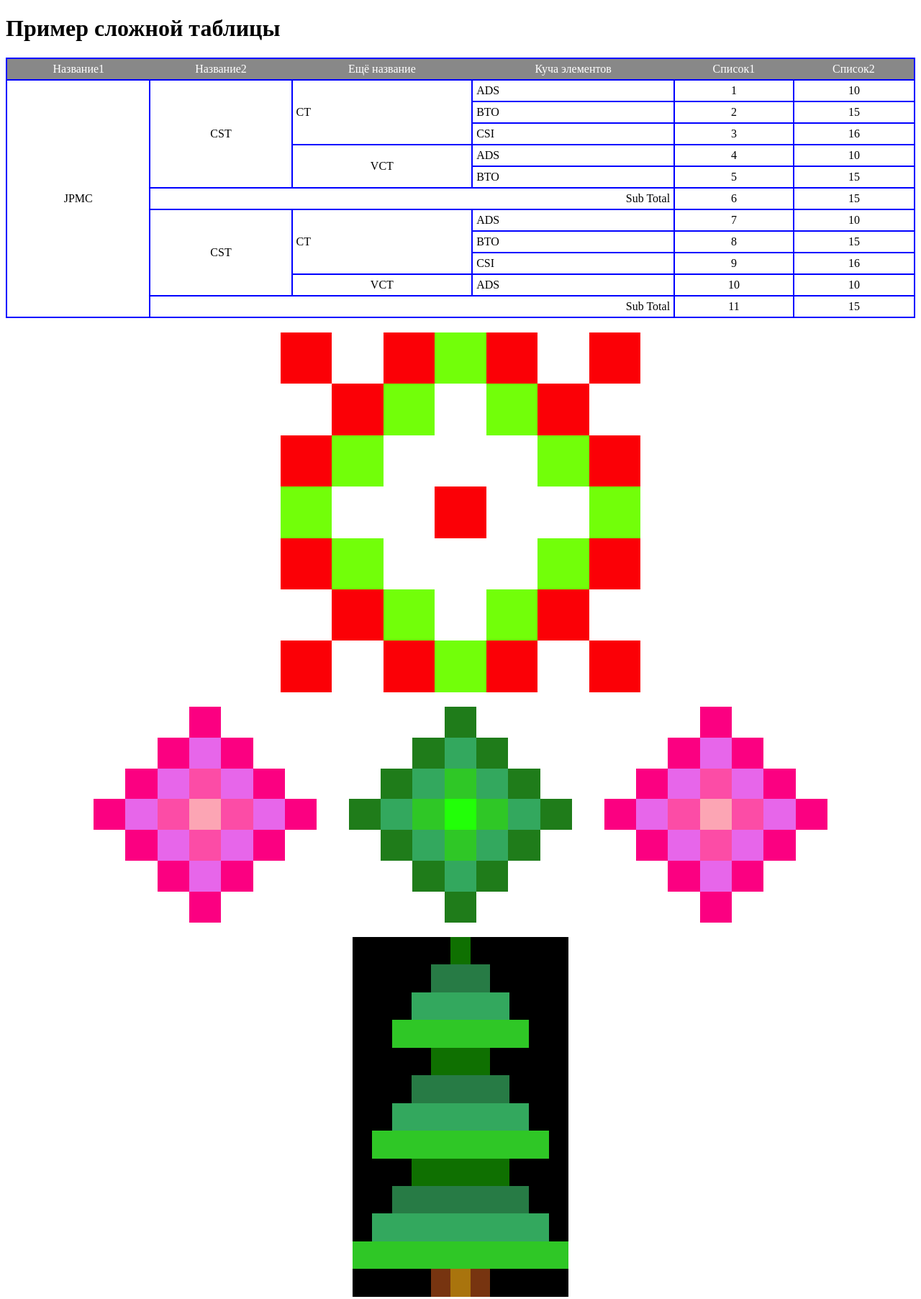
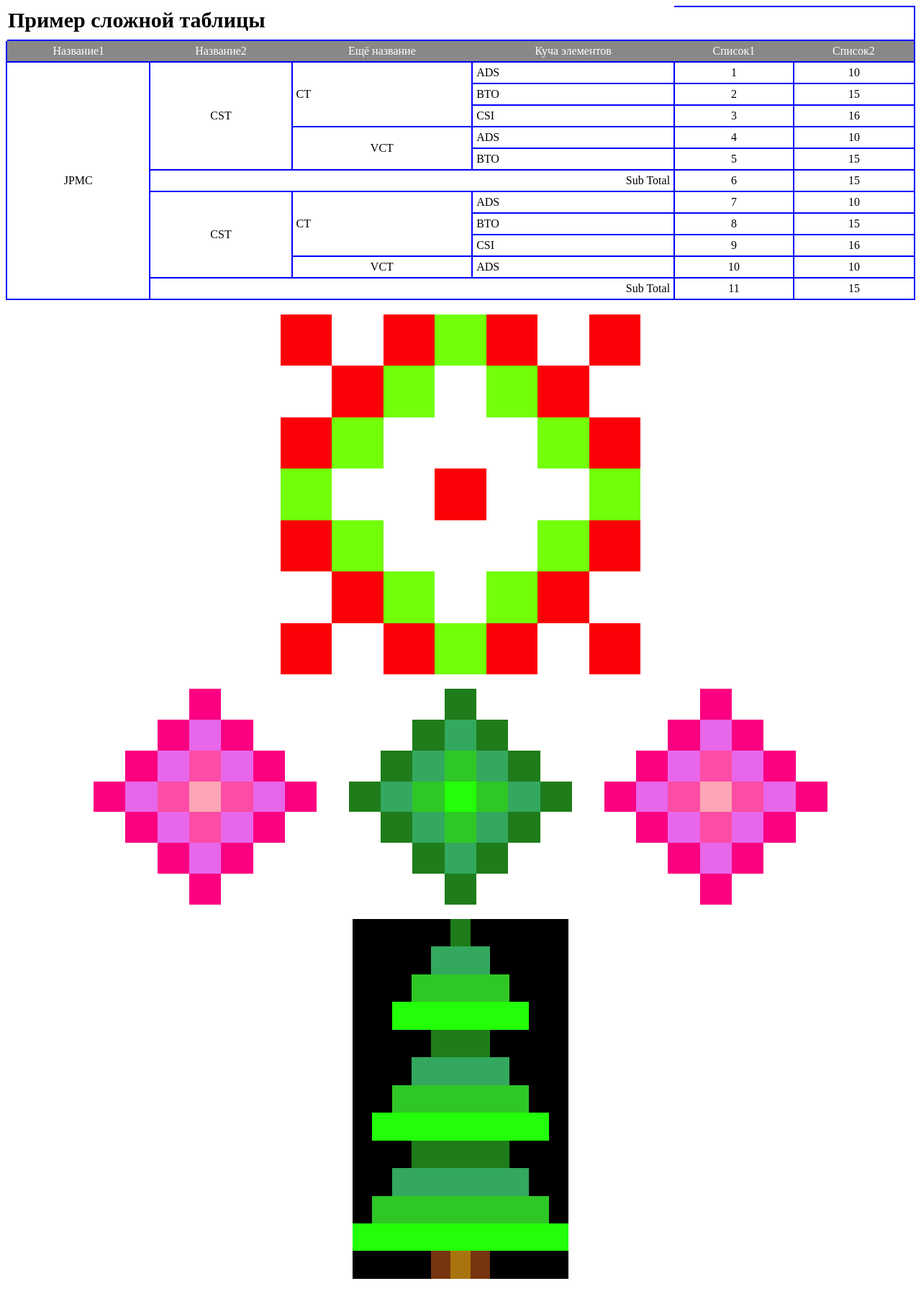
Before and after one commit to VeronicStanevich/task1, a plain HTML site: page task4/table-test-2/table-test-2.html in a window 1280 px wide. Shown: the whole page at 72% size. Drawn offline with Linux system fonts and the light colour scheme.

Commit message:
feat: change colors

```diff
--- a/task4/table-test-2/table-test-2.html
+++ b/task4/table-test-2/table-test-2.html
@@ -7,10 +7,9 @@
         .table-first {
             width: 100%;
             border-collapse: collapse;
-            border: 2px solid blue;
         }
 
-        th, td {
+        tr, td {
             padding: 5px;
             text-align: center;
             border-right: none;
@@ -22,7 +21,6 @@
 
         .main-row {
             color: #ffffff;
-            border: 2px solid blue;
             background-color: #888888;
         }
 
@@ -32,6 +30,14 @@
 
         .right-position {
             text-align: right;
+        }
+
+        th {
+            border-top: 2px solid white;
+            border-left: 2px solid white;
+            font-size: 30px;
+            text-align: left;
+            padding-bottom: 10px;
         }
 
         .first-color-table {
@@ -81,19 +87,19 @@
             background-color: rgb(252, 165, 180);
         }
 
-        .second-color-table__green1 {
+        .second-color-table__green1, .third-color-table__green1 {
             background-color: rgb(31, 124, 26);
         }
 
-        .second-color-table__green2 {
+        .second-color-table__green2, .third-color-table__green2 {
             background-color: rgb(51, 168, 94);
         }
 
-        .second-color-table__green3 {
+        .second-color-table__green3, .third-color-table__green3 {
             background-color: rgb(47, 199, 38);
         }
 
-        .second-color-table__green4 {
+        .second-color-table__green4, .third-color-table__green4 {
             background-color: rgb(34, 255, 8);
         }
 
@@ -110,22 +116,6 @@
             background-color: rgb(0, 0, 0);
         }
 
-        .third-color-table__green1 {
-            background-color: rgb(15, 112, 1);
-        }
-
-        .third-color-table__green2 {
-            background-color: rgb(39, 123, 69);
-        }
-
-        .third-color-table__green3 {
-            background-color: rgb(51, 168, 94);
-        }
-
-        .third-color-table__green4 {
-            background-color: rgb(47, 199, 38);
-        }
-
         .third-color-table__brown1 {
             background-color: rgb(119, 52, 16);
         }
@@ -136,9 +126,11 @@
     </style>
 </head>
 <body>
-<h1>Пример сложной таблицы</h1>
-<table class="table-first">
-    <tr class="main-row">
+<table class="table-first with-border">
+    <tr>
+        <th colspan="4">Пример сложной таблицы</th>
+    </tr>
+    <tr class="main-row with-border">
         <td>Название1</td>
         <td>Название2</td>
         <td>Ещё название</td>
```
